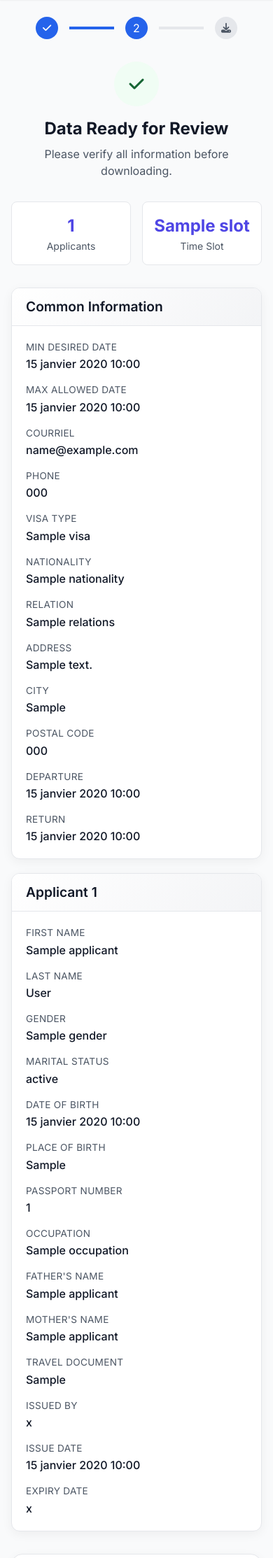
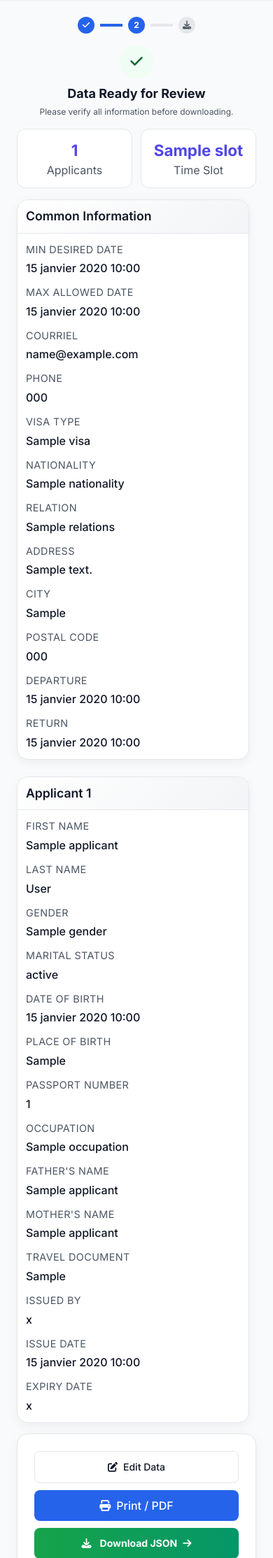
Before and after one commit to nightmere33/Data-Generator-JSON-WebSite-, a Django app: template visa_form/templates/visa_form/preview.html in a window 390 px wide. Shown: the part 65-2292 px from the top of the page at 70% size. Run offline with Django 5.2, Linux system fonts and the light colour scheme; the template is opened without the code that fills it: most values are stand-ins (such as "Sample title", 1, 10 or a date in 2020); some libraries are stand-ins or nearby versions.

Commit message:
fix preview

```diff
--- a/visa_form/templates/visa_form/preview.html
+++ b/visa_form/templates/visa_form/preview.html
@@ -5,115 +5,216 @@
 
 {% block extra_head %}
 <style>
+    /* Make the preview container fill the main area */
     .preview-container {
-        max-width: 1000px;
+        max-width: 1200px;
         margin: 0 auto;
+        padding: 0 1rem;
+        height: 100%;                /* Take full height of parent (main) */
+        display: flex;
+        flex-direction: column;
     }
+
+    /* Header section – fixed */
+    .preview-header {
+        flex-shrink: 0;
+        margin-bottom: 1rem;
+    }
+
+    /* Scrollable cards area – takes remaining space */
+    .cards-scrollable {
+        flex: 1 1 0;
+        min-height: 500px;           /* Ensure some minimum height */
+        overflow-y: auto;
+        padding-right: 10px;
+        margin: 10px 0 15px 0;
+        scrollbar-width: thin;
+        scrollbar-color: var(--gradient-start) var(--border-color);
+    }
+
+    .cards-scrollable::-webkit-scrollbar {
+        width: 8px;
+    }
+    .cards-scrollable::-webkit-scrollbar-track {
+        background: var(--border-color);
+        border-radius: 10px;
+    }
+    .cards-scrollable::-webkit-scrollbar-thumb {
+        background: var(--gradient-start);
+        border-radius: 10px;
+    }
+
+    /* Action buttons container – fixed at bottom */
+    .action-container {
+        flex-shrink: 0;
+        background: var(--bg-card);
+        border: 1px solid var(--border-color);
+        border-radius: 1rem;
+        padding: 2rem;
+        box-shadow: var(--card-shadow);
+        margin-top: 10px;
+        margin-bottom: 0;             /* No extra bottom margin */
+    }
+
+    /* Card styles (same as before) */
     .summary-card {
         background: var(--bg-card);
-        border-radius: 12px;
+        border-radius: 16px;
         box-shadow: var(--card-shadow);
-        margin-bottom: 20px;
+        margin-bottom: 24px;
         overflow: hidden;
         border: 1px solid var(--border-color);
+    }
+    .summary-card:last-child {
+        margin-bottom: 0;
     }
     .summary-card h2 {
         background: linear-gradient(135deg, var(--bg-card) 0%, var(--border-light) 100%);
         color: var(--text-primary);
-        padding: 12px 20px;
+        padding: 16px 24px;
         margin: 0;
-        font-size: 1.2rem;
+        font-size: 1.3rem;
         font-weight: 600;
         border-bottom: 1px solid var(--border-color);
     }
     .summary-content {
-        padding: 20px;
+        padding: 24px;
         display: grid;
-        grid-template-columns: repeat(auto-fill, minmax(300px, 1fr));
-        gap: 15px;
+        grid-template-columns: repeat(auto-fill, minmax(320px, 1fr));
+        gap: 20px;
     }
     .data-item {
         display: flex;
         flex-direction: column;
     }
     .data-label {
-        font-size: 0.85rem;
+        font-size: 0.9rem;
         color: var(--text-secondary);
         text-transform: uppercase;
-        letter-spacing: 0.3px;
-        margin-bottom: 2px;
+        letter-spacing: 0.4px;
+        margin-bottom: 4px;
     }
     .data-value {
         font-weight: 500;
         color: var(--text-primary);
-        font-size: 1rem;
+        font-size: 1.1rem;
         word-break: break-word;
-    }
-    @media (max-width: 640px) {
-        .summary-content {
-            grid-template-columns: 1fr;
-        }
     }
 
     /* Stats boxes */
     .stat-box {
         background: var(--bg-card);
         border: 1px solid var(--border-color);
-        border-radius: 0.5rem;
-        padding: 1rem;
+        border-radius: 0.75rem;
+        padding: 1.2rem;
         text-align: center;
     }
     .stat-number {
-        font-size: 1.5rem;
+        font-size: 2rem;
         font-weight: bold;
         color: var(--gradient-start);
     }
     .stat-label {
         color: var(--text-secondary);
-        font-size: 0.875rem;
+        font-size: 1rem;
     }
 
-    /* Action buttons container */
+    /* Mobile compact adjustments */
+    @media (max-width: 768px) {
+        .preview-container {
+            padding: 0 0.75rem;
+        }
+        .summary-card h2 {
+            padding: 12px 16px;
+            font-size: 1.1rem;
+        }
+        .summary-content {
+            padding: 16px;
+            grid-template-columns: 1fr;
+            gap: 12px;
+        }
+        .data-value {
+            font-size: 1rem;
+        }
+        .stat-number {
+            font-size: 1.6rem;
+        }
         .action-container {
-        background: var(--bg-card);
-        border: 1px solid var(--border-color);
-        border-radius: 1rem;
-        padding: 2rem;
-        box-shadow: var(--card-shadow);
+            padding: 1.5rem;
+        }
+        .action-container .flex {
+            flex-direction: column;
+            gap: 10px;
+        }
+        .action-container a, .action-container button {
+            width: 100%;
+            justify-content: center;
+        }
+        /* On mobile, we want normal page scroll, so cards-scrollable should not have overflow */
+        .cards-scrollable {
+            overflow-y: visible;
+            min-height: 0;
+            flex: 0 0 auto;
+        }
+        .preview-container {
+            height: auto;
+            display: block;
+        }
+    }
+
+    /* Extra small devices */
+    @media (max-width: 480px) {
+        .preview-container {
+            padding: 0 0.5rem;
+        }
+        .summary-card h2 {
+            padding: 10px 12px;
+        }
+        .summary-content {
+            padding: 12px;
+        }
+        .stat-box {
+            padding: 0.8rem;
+        }
+        .stat-number {
+            font-size: 1.4rem;
+        }
     }
 </style>
 {% endblock %}
 
 {% block content %}
 <div class="preview-container">
+    <!-- Fixed Header -->
+    <div class="preview-header">
         <!-- Progress Bar -->
-    <div class="flex items-center justify-center mb-8">
-        <div class="flex items-center space-x-4">
-            <div class="w-8 h-8 bg-blue-600 text-white rounded-full flex items-center justify-center">
-                <i class="fas fa-check text-sm"></i>
+        <div class="flex items-center justify-center mb-4 md:mb-6">
+            <div class="flex items-center space-x-2 md:space-x-4">
+                <div class="w-6 h-6 md:w-8 md:h-8 bg-blue-600 text-white rounded-full flex items-center justify-center text-xs md:text-sm">
+                    <i class="fas fa-check"></i>
                 </div>
-            <div class="h-1 w-16 bg-blue-600"></div>
-            <div class="w-8 h-8 bg-blue-600 text-white rounded-full flex items-center justify-center">
+                <div class="h-1 w-8 md:w-14 bg-blue-600"></div>
+                <div class="w-6 h-6 md:w-8 md:h-8 bg-blue-600 text-white rounded-full flex items-center justify-center text-xs md:text-sm font-bold">
                     2
                 </div>
-            <div class="h-1 w-16" style="background-color: var(--border-color);"></div>
-            <div class="w-8 h-8" style="background-color: var(--border-color); color: var(--text-secondary); border-radius: 50%; display: flex; align-items: center; justify-content: center;">
-                <i class="fas fa-download text-sm"></i>
+                <div class="h-1 w-8 md:w-14" style="background-color: var(--border-color);"></div>
+                <div class="w-6 h-6 md:w-8 md:h-8 rounded-full flex items-center justify-center text-xs md:text-sm" style="background-color: var(--border-color); color: var(--text-secondary);">
+                    <i class="fas fa-download"></i>
                 </div>
             </div>
         </div>
 
         <!-- Header -->
-    <div class="text-center mb-8">
-        <div class="w-16 h-16 bg-green-100 text-green-600 rounded-full flex items-center justify-center mx-auto mb-4" style="background-color: var(--success-bg); color: var(--success-text);">
-            <i class="fas fa-check text-2xl"></i>
+        <div class="text-center mb-4 md:mb-6">
+            <div class="w-12 h-12 md:w-14 md:h-14 bg-green-100 text-green-600 rounded-full flex items-center justify-center mx-auto mb-2 md:mb-3" style="background-color: var(--success-bg); color: var(--success-text);">
+                <i class="fas fa-check text-xl md:text-2xl"></i>
             </div>
-        <h1 class="text-2xl font-bold mb-2" style="color: var(--text-primary);">{% trans "Data Ready for Review" %}</h1>
-        <p style="color: var(--text-secondary);">{% trans "Please verify all information before downloading." %}</p>
+            <h1 class="text-lg md:text-xl font-bold mb-1" style="color: var(--text-primary);">{% trans "Data Ready for Review" %}</h1>
+            <p class="text-xs md:text-sm" style="color: var(--text-secondary);">{% trans "Please verify all information before downloading." %}</p>
         </div>
 
         <!-- Stats -->
-    <div class="grid grid-cols-2 gap-4 mb-8">
+        <div class="grid grid-cols-2 gap-3 md:gap-4 mb-4 md:mb-6">
             <div class="stat-box">
                 <div class="stat-number">{{ data.applicants|length }}</div>
                 <div class="stat-label">{% trans "Applicants" %}</div>
@@ -125,11 +226,15 @@
                 <div class="stat-label">{% trans "Time Slot" %}</div>
             </div>
         </div>
+    </div>
 
+    <!-- Scrollable Cards Area -->
+    <div class="cards-scrollable">
         <!-- Common Information Card -->
         <div class="summary-card">
             <h2>{% trans "Common Information" %}</h2>
             <div class="summary-content">
+                <!-- all data items -->
                 <div class="data-item"><span class="data-label">{% trans "Min Desired Date" %}</span><span class="data-value">{{ data.common.start_date }}</span></div>
                 <div class="data-item"><span class="data-label">{% trans "Max Allowed Date" %}</span><span class="data-value">{{ data.common.max_date }}</span></div>
                 <div class="data-item"><span class="data-label">{% trans "Email" %}</span><span class="data-value">{{ data.common.email }}</span></div>
@@ -150,6 +255,7 @@
         <div class="summary-card">
             <h2>{% trans "Applicant" %} {{ forloop.counter }}</h2>
             <div class="summary-content">
+                <!-- all applicant data -->
                 <div class="data-item"><span class="data-label">{% trans "First Name" %}</span><span class="data-value">{{ applicant.name }}</span></div>
                 <div class="data-item"><span class="data-label">{% trans "Last Name" %}</span><span class="data-value">{{ applicant.surname }}</span></div>
                 <div class="data-item"><span class="data-label">{% trans "Gender" %}</span><span class="data-value">{{ applicant.gender|gender_label }}</span></div>
@@ -167,26 +273,27 @@
             </div>
         </div>
         {% endfor %}
+    </div>
 
-    <!-- Action Buttons -->
-    <div class="action-container mt-8">
+    <!-- Fixed Action Buttons -->
+    <div class="action-container">
         <div class="flex flex-col sm:flex-row justify-center gap-4">
             <a href="{% url 'form' %}?edit=1"
-               class="bg-gray-100 hover:bg-gray-200 text-gray-800 font-medium py-3 px-6 rounded-lg transition inline-flex items-center justify-center"
+               class="bg-gray-100 hover:bg-gray-200 text-gray-800 font-medium py-3 px-6 rounded-lg transition inline-flex items-center justify-center text-sm md:text-base"
                style="background-color: var(--bg-card); color: var(--text-primary); border: 1px solid var(--border-color);">
                 <i class="fas fa-edit mr-2"></i> {% trans "Edit Data" %}
             </a>
-            <button onclick="window.open('{% url 'preview_print' %}', '_blank')"
-                    class="bg-blue-600 hover:bg-blue-700 text-white font-medium py-3 px-6 rounded-lg transition inline-flex items-center justify-center">
+            <button onclick="window.open('{% url 'preview_print' %}', '_self')"
+                    class="bg-blue-600 hover:bg-blue-700 text-white font-medium py-3 px-6 rounded-lg transition inline-flex items-center justify-center text-sm md:text-base">
                 <i class="fas fa-print mr-2"></i> {% trans "Print / PDF" %}
             </button>
             <a href="{% url 'download_json' %}"
-               class="bg-gradient-to-r from-green-600 to-emerald-600 hover:from-green-700 hover:to-emerald-700 text-white font-bold py-3 px-8 rounded-lg shadow hover:shadow-lg transition-all duration-300 inline-flex items-center justify-center">
+               class="bg-gradient-to-r from-green-600 to-emerald-600 hover:from-green-700 hover:to-emerald-700 text-white font-bold py-3 px-8 rounded-lg shadow hover:shadow-lg transition-all duration-300 inline-flex items-center justify-center text-sm md:text-base">
                 <i class="fas fa-download mr-3"></i> {% trans "Download JSON" %}
                 <i class="fas fa-arrow-right ml-2"></i>
             </a>
         </div>
-        <p class="text-sm text-center mt-4" style="color: var(--text-secondary);">
+        <p class="text-xs md:text-sm text-center mt-4" style="color: var(--text-secondary);">
             <i class="fas fa-info-circle mr-2"></i>
             {% trans "The JSON file is ready for Tampermonkey auto-filling." %}
         </p>
```
Also changed, not shown: visa_form/views.py (+12 -25 lines), db.sqlite3. Lines whose indentation alone changed are shown as unchanged.
